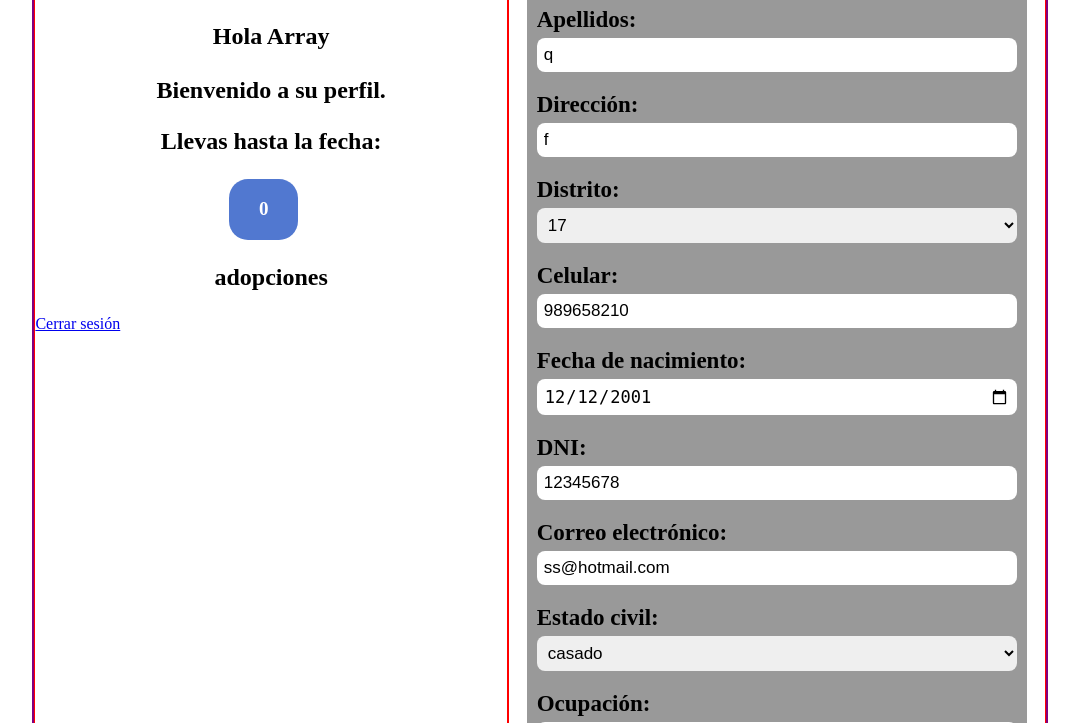
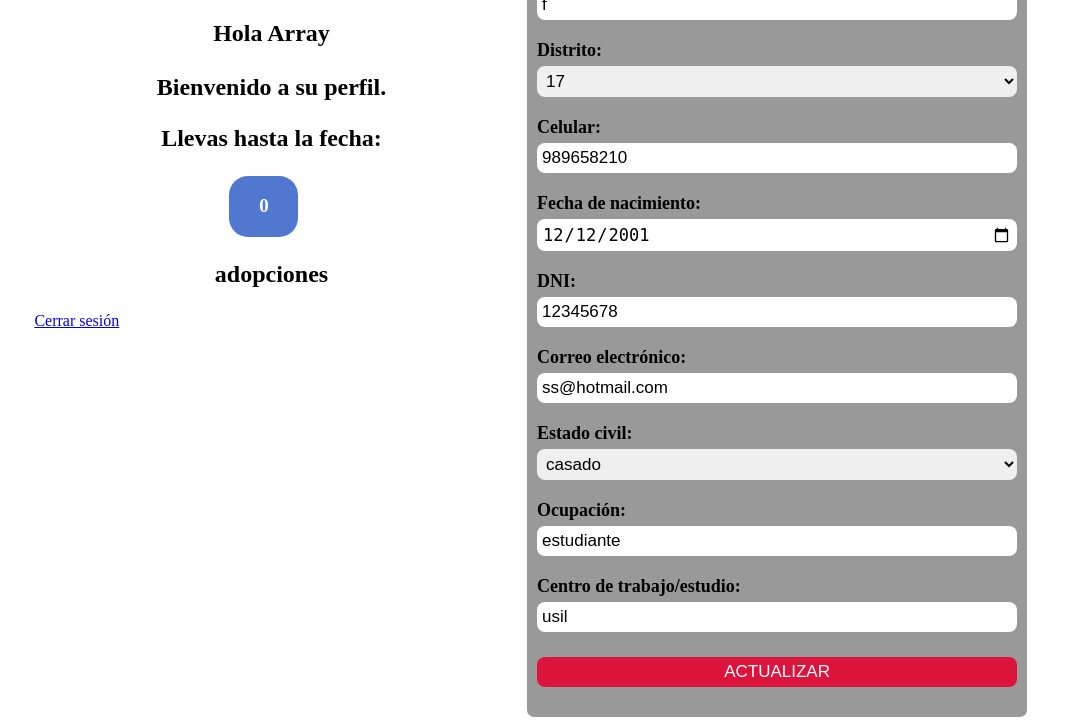
Before and after one commit to ingridArellano/TrabajoFinal, a PHP site: page /perfil_usuario.php in a window 1280 px wide. Shown: the part 467-1190 px from the top of the page, without its empty margins (100-1179 px from the left). Run offline with PHP 8.4, Linux system fonts and the light colour scheme; the visitor is signed in with stand-in values (Sample User, id 1); data comes from the database, SQL or seed files in the repository; some web fonts are replaced.

Commit message:
actualizado perfil

```diff
--- a/estilos/hojaPerfil_usuario.css
+++ b/estilos/hojaPerfil_usuario.css
@@ -1,4 +1,9 @@
 img {
+    display: block;
+    margin: 0 auto;
+}
+
+.por{
     display: block;
     margin: 0 auto;
 }
@@ -27,7 +32,7 @@ form {
     margin: .5em 0 0 0;
     text-align: justify;
     color: black;
-    font-size: 23px;
+    font-size: 18px;
     font-weight: bold;
 }
 
@@ -40,11 +45,11 @@ form {
     background: rgba(2, 2, 2, 0.7);
 }
 
-.inputt, textarea {
+.inputt {
     width: 100%;
     margin: 5px auto ;
     margin-bottom: 20px;
-    padding: 7px;
+    padding: 5px;
     box-sizing: border-box;
     font-size: 17px;
     border: none;
--- a/perfil_usuario.php
+++ b/perfil_usuario.php
@@ -23,7 +23,6 @@
     <link rel="stylesheet" href="estilos/hojaPerfil_usuario.css">
     <style>
         .padre{
-            border: 2px solid purple;
             height: 100% ;
             width: 80% ;
             margin: 0 auto 0;
@@ -64,7 +63,7 @@
 
         <div class="padre">
 
-            <div style="border: 1px solid red;" class="a">
+            <div class="a">
                 <div style="margin:20 10">
                     <img src="https://sites.google.com/site/webquestanimalesdom/_/rsrc/1472873888662/home/10780695-ilustracion-de-tres-animales-domesticos%20png.png">
                 </div>
@@ -78,24 +77,25 @@
 
             </div>
 
-            <div style="border: 1px solid red;" class="b">
+            <div class="b">
 
                 <form action="login.php" method="post">
 
                     <input type="hidden" name="id" value="<?php echo $id ?>">
                     <input type="hidden" name="usuarioNick" value="<?php echo $fila["usuarioNick"] ?>">
 
-                    <h2 style="text-align: center;font-size:50px;background: salmon;">Perfil</h2>
-
+                    <label class="por" style="text-align:center;font-size:30px;background: salmon;">Perfil</label>
+                    <br>
                     <label class="labell">1. Datos personales </label>
-                    <br>
                     <br>
                     <label class="label2">Nombres:</label>
                     <input class ="inputt" type="text" name="nombre" value="<?php echo $fila["nombre"] ?>">
                     <label class="label2">Apellidos:</label>
                     <input class ="inputt" type="text" name="apellido" value="<?php echo $fila["apellido"] ?>">
+
                     <label class="label2">Dirección:</label>
                     <input class ="inputt" type="text" name="direccion" value="<?php echo $fila["direccion"] ?>">
+
                     <label class="label2">Distrito:</label>
                     <select class ="inputt" name="distrito">
                                         <option value="<?php echo $fila["distrito"] ?>"><?php echo $fila["distrito"] ?></option>
@@ -145,14 +145,19 @@
                                         <option value="Villa María del Triunfo">Villa María del Triunfo</option>
 
                     </select>
+
                     <label class="label2">Celular:</label>
                     <input class ="inputt" type="number" maxlength="9" name="celular" value="<?php echo $fila["celular"] ?>">
+
                     <label class="label2">Fecha de nacimiento:</label>
                     <input class ="inputt" type="date" name="fechaNacimiento" value="<?php echo $fila["fechaNacimiento"] ?>">
+
                     <label class="label2">DNI:</label>
                     <input class ="inputt" type="number" maxlength="8" name="dni" value="<?php echo $fila["dni"] ?>">
+
                     <label class="label2">Correo electrónico:</label>
                     <input class ="inputt" type="email" name="correo" value="<?php echo $fila["correo"] ?>">
+
                     <label class="label2">Estado civil:</label>
                     <select class ="inputt" name="estadoCivil">
                             <option value="<?php echo $fila["estadoCivil"] ?>"><?php echo $fila["estadoCivil"] ?></option>
@@ -161,12 +166,14 @@
                             <option value="viudo">Viudo</option>
                             <option value="divorciado">Divorciado</option>
                     </select>
+
                     <label class="label2">Ocupación:</label>
                     <input class ="inputt" type="text" name="ocupacion" value="<?php echo $fila["ocupacion"] ?>">
+
                     <label class="label2">Centro de trabajo/estudio:</label>
                     <input class ="inputt" type="text" name="centroET" value="<?php echo $fila["centroET"] ?>">
 
-                    <button type="submit" class="inputt">ACTUALIZAR</button>
+                    <button  type="submit" class="inputt">ACTUALIZAR</button>
 
                 </form>
             </div>
```
